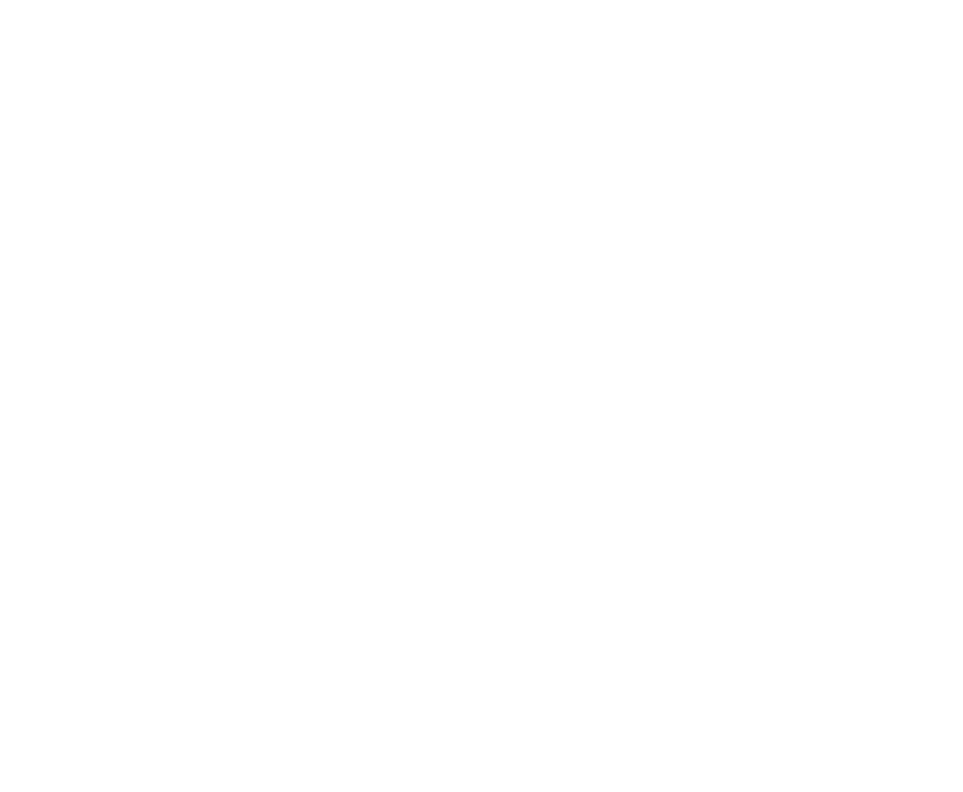
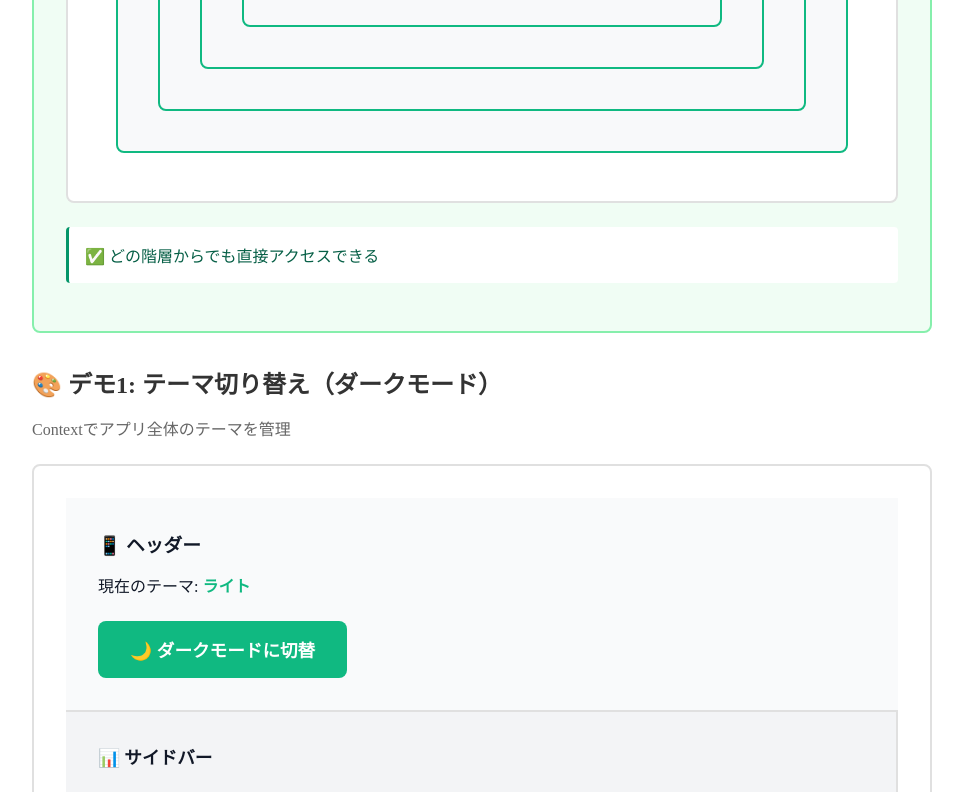
Before and after one commit to silkyworkspace/my-hooks-cheatsheet, a React (Vite) app: page /#/usecontext in a window 1280 px wide. Shown: the part 2005-2797 px from the top of the page, without its empty margins (158-1121 px from the left). Before the commit the page ends 1209 px from the top, so only its background shows below. Built offline with nearby package versions, Linux system fonts and the light colour scheme.

Commit message:
useContextページにテーマ切り替えを追加

```diff
--- a/src/pages/UseContext.jsx
+++ b/src/pages/UseContext.jsx
@@ -1,9 +1,84 @@
-// import { useState, useEffect, useRef } from "react";
+import { useState, createContext, useContext } from "react";
 import { Link } from 'react-router-dom';
 import CodeBlock from '../components/CodeBlock';
-import styles from './UseRef.module.css';
+import styles from './UseContext.module.css';
 
 export default function UseContext() {
+    // テーマContext作成（値を共有すべき最上位のコンポーネントに準備する）
+    const ThemeContext = createContext();
+
+    // テーマProvider コンポーネント（コンテキストに値を引き渡す役割）
+    function ThemeProvider({ children }) {
+        const [theme, setTheme] = useState('light');
+
+        const toggleTheme = () => {
+            setTheme(prev => prev == 'light' ? 'dark' : 'light')
+        };
+
+        return (
+            <ThemeContext.Provider value={{ theme, toggleTheme }} >
+                {children}
+            </ThemeContext.Provider>
+        );
+    }
+
+    // テーマを使うコンポーネント1: ヘッダー
+    function ThemedHeader() {
+        const { theme, toggleTheme } = useContext(ThemeContext)
+        return (
+            <div className={`${styles.themedHeader} ${styles[theme]}`}>
+                <h3>📱 ヘッダー</h3>
+                <p>現在のテーマ: <strong>{theme === 'light' ? 'ライト' : 'ダーク'}</strong></p>
+                <button
+                    className={styles.themeButton}
+                    onClick={toggleTheme}
+                >
+                    {theme === 'light' ? '🌙 ダークモードに切替' : '☀️ ライトモードに切替'}
+                </button>
+            </div>
+        );
+    }
+
+    // テーマを使うコンポーネント2: コンテンツ
+    function ThemedContent() {
+        const { theme } = useContext(ThemeContext);
+
+        return (
+            <div className={`${styles.themedContent} ${styles[theme]}`}>
+                <h3>📄 コンテンツ</h3>
+                <p>このコンテンツもテーマが適用されています。</p>
+                <p>Contextを使うことで、propsを渡さなくてもテーマにアクセスできます！</p>
+            </div>
+        );
+    }
+
+    // テーマを使うコンポーネント3: サイドバー
+    function ThemedSidebar() {
+        const { theme } = useContext(ThemeContext);
+
+        return (
+            <div className={`${styles.themedSidebar} ${styles[theme]}`}>
+                <h3>📊 サイドバー</h3>
+                <ul>
+                    <li>メニュー1</li>
+                    <li>メニュー2</li>
+                    <li>メニュー3</li>
+                </ul>
+            </div>
+        );
+    }
+
+    // テーマを使うコンポーネント4: フッター
+    function ThemedFooter() {
+        const { theme } = useContext(ThemeContext);
+
+        return (
+            <div className={`${styles.themedFooter} ${styles[theme]}`}>
+                <p>© 2024 My App - テーマ: {theme === 'light' ? 'ライト' : 'ダーク'}</p>
+            </div>
+        );
+    }
+
     return (
         <div className={styles.pageContainer}>
             <header className={styles.pageHeader}>
@@ -78,7 +153,94 @@
                 </div>
             </section>
 
-            {/* ここにデモを追加していきます */}
+            {/* デモ1: テーマ切り替え */}
+            <section className={styles.demoSection}>
+                <h2>🎨 デモ1: テーマ切り替え（ダークモード）</h2>
+                <p>Contextでアプリ全体のテーマを管理</p>
+
+                <div className={styles.demoBox}>
+                    <ThemeProvider> {/* Providerでラップ */}
+                        <div className={styles.themeApp}>
+                            <ThemedHeader />
+
+                            <div className={styles.themeMain}>
+                                <ThemedSidebar />
+                                <ThemedContent />
+                            </div>
+
+                            <ThemedFooter />
+                        </div>
+                    </ThemeProvider>
+                </div>
+
+                <details className={styles.codeDetails}>
+                    <summary>コードを表示</summary>
+                    <CodeBlock code={`// 1. Contextを作成
+const ThemeContext = createContext();
+
+// 2. Provider コンポーネントを作成（Providerで値を提供）
+// {children} はこのProvider内にラップされた全てのコンポーネント（ThemedHeaderやThemedContentなど）を指す
+function ThemeProvider({ children }) {
+  const [theme, setTheme] = useState('light');
+
+  const toggleTheme = () => {
+    setTheme(prev => prev === 'light' ? 'dark' : 'light');
+  };
+
+  return (
+    <ThemeContext.Provider value={{ theme, toggleTheme }}>
+      {children}
+    </ThemeContext.Provider>
+  );
+}
+
+// 3. 子コンポーネントでContextを使用（useContextで値を取得）
+function ThemedHeader() {
+  const { theme, toggleTheme } = useContext(ThemeContext);
+
+  return (
+    <div className={theme}>
+      <button onClick={toggleTheme}>
+        テーマ切り替え
+      </button>
+    </div>
+  );
+}
+
+function ThemedContent() {
+  const { theme } = useContext(ThemeContext);
+
+  return (
+    <div className={theme}>
+      コンテンツ
+    </div>
+  );
+}
+
+// 4. Providerでラップ
+function App() {
+  return (
+    <ThemeProvider>
+      <ThemedHeader />
+      <ThemedContent />
+    </ThemeProvider>
+  );
+}`} />
+                </details>
+
+                <div className={styles.explanation}>
+                    <h3>💡 ポイント</h3>
+                    <ul>
+                        <li><strong>createContext()</strong> - Contextを作成</li>
+                        <li><strong>Context.Provider</strong> - 値を提供するコンポーネント</li>
+                        <li><strong>useContext()</strong> - Contextの値を取得</li>
+                        <li><strong>propsなし</strong> - どの階層からでも直接アクセス</li>
+                        <li><strong>一箇所で管理</strong> - テーマの状態を一元管理</li>
+                        <li><strong>実用例</strong> - ダークモード、多言語対応、認証状態</li>
+                    </ul>
+                </div>
+
+            </section>
         </div>
     );
 }
--- a/src/pages/UseContext.module.css
+++ b/src/pages/UseContext.module.css
@@ -171,7 +171,7 @@
   margin-bottom: var(--spacing-xs);
 }
 
-.demoSection > p {
+.demoSection>p {
   color: var(--color-text-secondary);
   margin-bottom: var(--spacing-md);
 }
@@ -239,3 +239,167 @@
   padding: 2px 6px;
   border-radius: 3px;
 }
+
+/* ━━━━━━━━━━━━━━━━━━━━━━━━━━━━━━━━━━━━━━━━━━━━━━━━━━━━━━━━━━━━━━━━ */
+/* テーマ切り替えデモ */
+/* ━━━━━━━━━━━━━━━━━━━━━━━━━━━━━━━━━━━━━━━━━━━━━━━━━━━━━━━━━━━━━━━━ */
+
+.themedApp {
+  border: 2px solid var(--color-border);
+  border-radius: var(--radius-md);
+  overflow: hidden;
+}
+
+/* ヘッダー */
+.themedHeader {
+  padding: var(--spacing-lg);
+  border-bottom: 2px solid var(--color-border);
+  transition: all var(--transition-normal);
+}
+
+.themedHeader.light {
+  background: #f9fafb;
+  color: #111827;
+}
+
+.themedHeader.dark {
+  background: #1f2937;
+  color: #f9fafb;
+}
+
+.themedHeader h3 {
+  margin: 0 0 var(--spacing-sm) 0;
+}
+
+.themedHeader p {
+  margin: 0 0 var(--spacing-md) 0;
+  font-size: var(--font-size-sm);
+}
+
+.themedHeader strong {
+  color: var(--color-primary);
+}
+
+.themeButton {
+  background: var(--color-primary);
+  color: white;
+  border: none;
+  padding: var(--spacing-sm) var(--spacing-lg);
+  border-radius: var(--radius-md);
+  cursor: pointer;
+  font-size: var(--font-size-md);
+  font-weight: 600;
+  transition: all var(--transition-normal);
+}
+
+.themeButton:hover {
+  background: var(--color-primary-dark);
+  transform: translateY(-2px);
+  box-shadow: var(--shadow-sm);
+}
+
+.themeButton:active {
+  transform: translateY(0);
+}
+
+/* メインエリア */
+.themedMain {
+  display: grid;
+  grid-template-columns: 200px 1fr;
+  gap: 0;
+  min-height: 300px;
+}
+
+@media (max-width: 640px) {
+  .themedMain {
+    grid-template-columns: 1fr;
+  }
+}
+
+/* サイドバー */
+.themedSidebar {
+  padding: var(--spacing-lg);
+  border-right: 2px solid var(--color-border);
+  transition: all var(--transition-normal);
+}
+
+@media (max-width: 640px) {
+  .themedSidebar {
+    border-right: none;
+    border-bottom: 2px solid var(--color-border);
+  }
+}
+
+.themedSidebar.light {
+  background: #f3f4f6;
+  color: #111827;
+}
+
+.themedSidebar.dark {
+  background: #374151;
+  color: #f9fafb;
+}
+
+.themedSidebar h3 {
+  margin: 0 0 var(--spacing-md) 0;
+  font-size: var(--font-size-md);
+}
+
+.themedSidebar ul {
+  list-style: none;
+  padding: 0;
+  margin: 0;
+}
+
+.themedSidebar li {
+  padding: var(--spacing-xs) 0;
+  font-size: var(--font-size-sm);
+}
+
+/* コンテンツ */
+.themedContent {
+  padding: var(--spacing-lg);
+  transition: all var(--transition-normal);
+}
+
+.themedContent.light {
+  background: #ffffff;
+  color: #111827;
+}
+
+.themedContent.dark {
+  background: #111827;
+  color: #f9fafb;
+}
+
+.themedContent h3 {
+  margin: 0 0 var(--spacing-md) 0;
+}
+
+.themedContent p {
+  line-height: 1.8;
+  margin-bottom: var(--spacing-sm);
+}
+
+/* フッター */
+.themedFooter {
+  padding: var(--spacing-md);
+  border-top: 2px solid var(--color-border);
+  text-align: center;
+  transition: all var(--transition-normal);
+}
+
+.themedFooter.light {
+  background: #f9fafb;
+  color: #6b7280;
+}
+
+.themedFooter.dark {
+  background: #1f2937;
+  color: #9ca3af;
+}
+
+.themedFooter p {
+  margin: 0;
+  font-size: var(--font-size-sm);
+}
```
